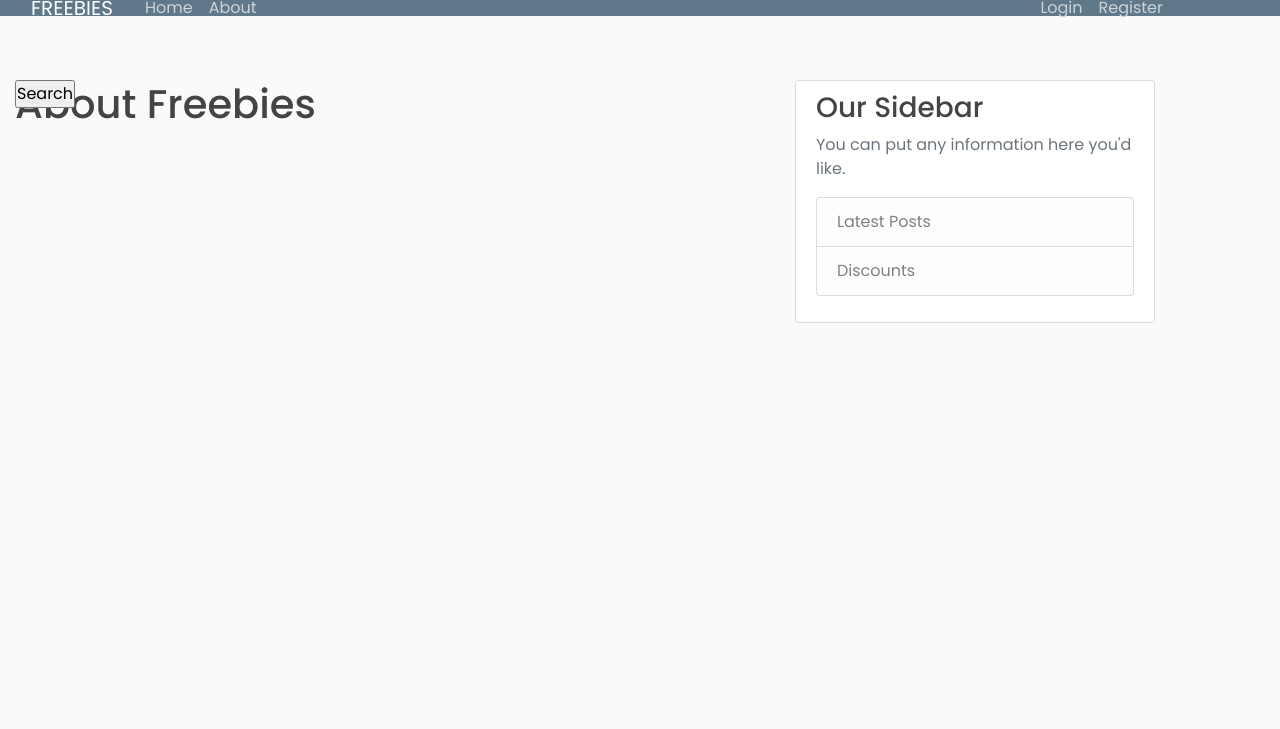
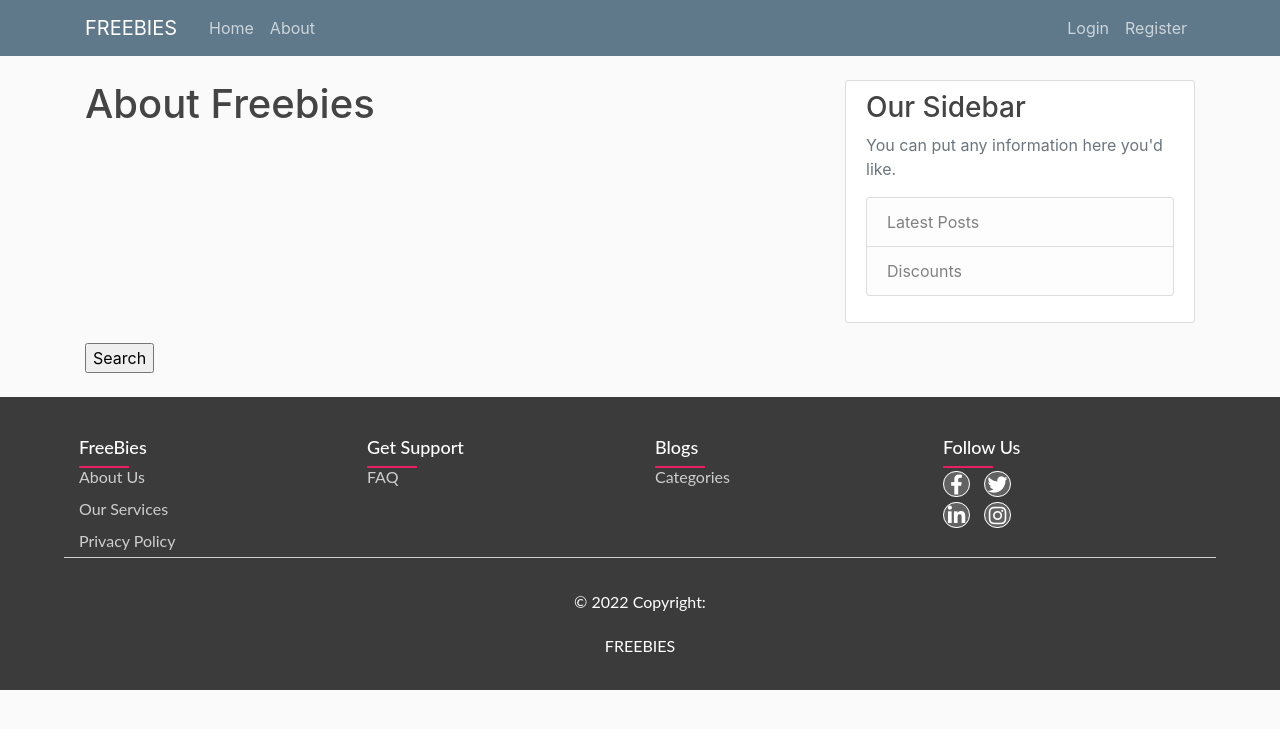
Before and after one commit to codeprospect/ArtBlog, a Django app: page /about/ in a window 1280 px wide. Shown: the top 729 px of the page. Run offline with Django 3.2, Linux system fonts and the light colour scheme; some libraries are stand-ins or nearby versions.

Commit message:
Footer commit

```diff
--- a/blog/blogapp/static/blogapp/footer.css
+++ b/blog/blogapp/static/blogapp/footer.css
@@ -1,4 +1,4 @@
-@import url('https://fonts.googleapis.com/css2?family=Poppins:wght@300;400;500;600;700&display=swap');
+/* @import url('https://fonts.googleapis.com/css2?family=Poppins:wght@300;400;500;600;700&display=swap');
 
 body{
   line-height: 1.5;
@@ -106,7 +106,7 @@ ul{
 }
 
 /*responsive*/
-@media(max-width: 767px){
+/* @media(max-width: 767px){
   .footer-col {
     width: 50%;
     margin-bottom: 30px;
@@ -117,4 +117,152 @@ ul{
   .footer-col {
     width: 100%;
   }
+}  */
+
+
+
+/*----------------------------------------- FOOTER ------------------------------------------------------*/
+
+
+@import url('https://fonts.googleapis.com/css2?family=Poppins:wght@300;400;500;600;700&display=swap');
+footer {
+  background-color: #3c3b3b;
+  padding: 5px 4em 2em;
 }
+
+  footer .row {
+      margin: 2em 0;
+      font-family: lato;
+      color: #fff;
+      position: relative;
+      border-bottom: 1px solid #cecece;
+  }
+
+  .footer-toggle {
+      display: none;
+  }
+
+  .link-cat {
+      cursor:pointer;
+  }
+
+  .footer-cat{
+    font-size: 18px;
+    color: #ffffff;
+    text-transform: capitalize;
+    margin-bottom: 35px;
+    font-weight: 500;
+    position: relative;
+  }
+
+  .footer-cat::before{
+    content: '';
+    position: absolute;
+    bottom: -10px;
+    background-color: #e91e63;
+    height: 2px;
+    box-sizing: border-box;
+    width: 50px;
+  }
+
+  footer ul {
+      padding:0;
+      -webkit-transition: all .3s ease-in-out;
+      transition: all .3s ease-in-out;
+  }
+
+      footer ul li {
+          list-style-type: none;
+          padding:0;
+          -webkit-transition: all .5s ease-in-out;
+          transition: all .5s ease-in-out;
+          line-height: 2;
+      }
+
+      .footer-cat-links a {
+          color: #cecece;
+          text-decoration: none;
+          position: relative;
+      }
+
+      .footer-cat-links.active > li a {
+          pointer-events: auto;
+      }
+
+      .footer-cat-links a:after {
+          top: 21px;
+          content: "";
+          display: block;
+          height: 2px;
+          left: 50%;
+          position: absolute;
+          width: 0;
+          background: #fff;
+
+          -webkit-transition: width 0.3s ease 0s, left 0.3s ease 0s;
+          transition: width 0.3s ease 0s, left 0.3s ease 0s;
+      }
+
+      .footer-cat-links a:hover:after, .footer-cat-links a:focus:after {
+          width: 100%;
+          left: 0;
+      }
+
+  .col-3 {
+      display: inline-table;
+      width:25%;
+  }
+
+
+
+  .social-links {
+      top: 35px;
+      bottom: 3px;
+      position: absolute;
+      left: 0;
+  }
+
+      .social-links a {
+          color: #fff;
+          font-size: 20px;
+          border: 1px solid;
+          border-radius: 20px;
+          background-color: rgba(255, 255, 255, 0.2);
+          margin: 0 10px 10px 0;
+          text-align: center;
+          -webkit-transition:all .2s ease-in;
+          transition:all .2s ease-in;
+      }
+
+      .social-links a:not(:last-child) {
+          margin-right: 10px;
+      }
+
+      .social-links a:hover, .social-links a:focus {
+          /* background-color: #212121; */
+          color: #24262b;
+          background-color: #ffffff;
+      }
+
+          .social-links a i {
+              width: 25px;
+              height: 25px;
+              text-align:center;
+          }
+
+  #copyright {
+      text-align: center;
+      color:#fff;
+      font-family: lato;
+  }
+
+#owner {
+  text-align: center;
+  padding: 20px 0 0px;
+  color: #fff;
+  font-family: lato;
+}
+
+  #owner a {
+      color:#fff;
+  }
--- a/blog/blogapp/templates/blogapp/base.html
+++ b/blog/blogapp/templates/blogapp/base.html
@@ -108,7 +108,9 @@
                   </div>
                 {% endfor %}
               {% endif %}
-
+              </div>
+            </div>
+        </main>
 
         <!-- <footer class="footer">
           <div cLass="container">
@@ -155,6 +157,62 @@
 
         </footer> -->
 
+
+        <!---------------------------------------- FOOTER -------------------------------------->
+
+        <footer>
+
+          <div class="row">
+               <div class="col-3">
+                   <div class="link-cat" >
+                       <span class="footer-cat">FreeBies</span>
+                   </div>
+                   <ul class="footer-cat-links">
+                       <li><a href=""><span>About Us</span></a></li>
+                       <li><a href=""><span> Our Services</span></a></li>
+                       <li><a href=""><span>Privacy Policy</span></a></li>
+                   </ul>
+               </div>
+               <div class="col-3">
+                   <div class="link-cat" >
+                       <span class="footer-cat">Get Support</span>
+                   </div>
+                   <ul class="footer-cat-links">
+                       <li><a href=""><span>FAQ</span></a></li>
+                   </ul>
+               </div>
+               <div class="col-3">
+                   <div class="link-cat" >
+                       <span class="footer-cat">Blogs</span>
+                   </div>
+                   <ul class="footer-cat-links">
+                       <li><a href="{% url 'blogapp-home' %}"><span>Categories</span></a></li>
+                   </ul>
+               </div>
+               <div class="col-3">
+                   <div class="link-cat" >
+                       <span class="footer-cat">Follow Us</span>
+                   </div>
+                   <div class="social-links social-1 col-6">
+                   <a href=""><i class="fab fa-facebook-f"></i></a>
+                   <a href=""><i class="fab fa-twitter"></i></a>
+                   <a href=""><i class="fab fa-linkedin-in"></i></a>
+                   <a href=""><i class="fab fa-instagram"></i></a>
+                   </div>
+               </div>
+
+          </div>
+
+          <div id="copyright">
+              &copy; 2022 Copyright:
+          </div>
+          <div id="owner">
+              <span>
+                  <a href="{% url 'blogapp-about' %}">FREEBIES</a>
+              </span>
+          </div>
+         </footer>
+
         <script src="https://code.jquery.com/jquery-3.2.1.slim.min.js" integrity="sha384-KJ3o2DKtIkvYIK3UENzmM7KCkRr/rE9/Qpg6aAZGJwFDMVNA/GpGFF93hXpG5KkN" crossorigin="anonymous"></script>
         <script src="https://cdnjs.cloudflare.com/ajax/libs/popper.js/1.12.9/umd/popper.min.js" integrity="sha384-ApNbgh9B+Y1QKtv3Rn7W3mgPxhU9K/ScQsAP7hUibX39j7fakFPskvXusvfa0b4Q" crossorigin="anonymous"></script>
         <script src="https://maxcdn.bootstrapcdn.com/bootstrap/4.0.0/js/bootstrap.min.js" integrity="sha384-JZR6Spejh4U02d8jOt6vLEHfe/JQGiRRSQQxSfFWpi1MquVdAyjUar5+76PVCmYl" crossorigin="anonymous"></script>
```
